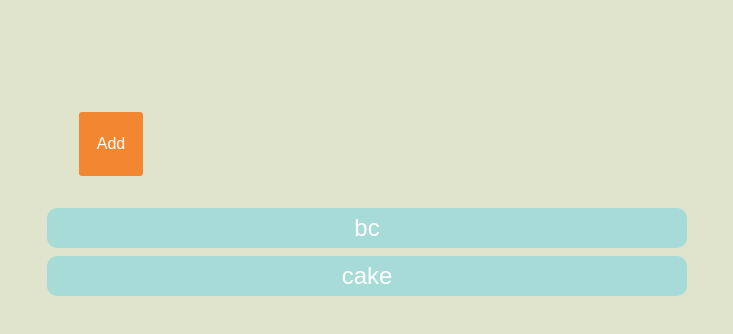
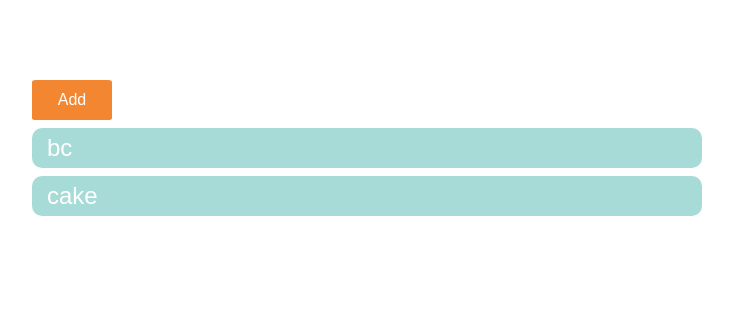
Before and after one commit to abhinav-m/for-the-web, a React (Create React App) app in the folder DataVis/react-recipe-box/: page / in a window 1280 px wide. Shown: the top 334 px of the page, without its empty margins (273-1006 px from the left). Built offline with nearby package versions, Linux system fonts and the light colour scheme.

Commit message:
Added react recipe box initial prototype with lots of ui improvements

```diff
--- a/DataVis/react-recipe-box/src/App.css
+++ b/DataVis/react-recipe-box/src/App.css
@@ -3,18 +3,21 @@ body {
   justify-content: center;
   align-items: center;
   margin-top: 10vh;
-  background: #E0E4CC; }
+  background: white; }
 
 .button-primary {
   display: inline-block;
   text-align: center;
   background: #F38630;
   color: white;
-  height: 8vh;
-  width: 8vh;
-  line-height: 8vh;
-  border-radius: 5%;
-  margin: 5%; }
+  height: 5vh;
+  width: 10vh;
+  line-height: 5vh;
+  border-radius: 5%; }
+
+.buttonContainer {
+  display: flex;
+  justify-content: space-evenly; }
 
 .button-primary:hover {
   cursor: pointer;
@@ -37,13 +40,15 @@ textArea {
 
 .recipeTitle {
   display: flex;
-  justify-content: center;
+  justify-content: space-between;
   width: 50vw;
   height: 5vh;
   color: white;
+  padding-left: 15px;
+  padding-right: 15px;
   align-items: center;
   font-size: 1.5em;
-  margin-bottom: 1vh;
+  margin-top: 1vh;
   border-radius: 10px;
   background: #A7DBD8; }
 
@@ -51,3 +56,19 @@ textArea {
   border-left: #69D2E7 solid 5px;
   border-bottom: #69D2E7 solid 5px;
   cursor: pointer; }
+
+.recipeWrapper {
+  background: #E0E4CC;
+  border-radius: 10px;
+  padding-bottom: 1vh;
+  margin-top: 0.5vh; }
+
+.ingredientName {
+  font-size: 1.2em;
+  margin: 10px;
+  border-radius: 5px;
+  background: grey;
+  padding: 5px; }
+
+.deleteButton:hover {
+  background: red; }
--- a/DataVis/react-recipe-box/src/App.js
+++ b/DataVis/react-recipe-box/src/App.js
@@ -6,17 +6,26 @@ import './App.css';
 class RecipeInfo extends React.Component {
   constructor(){
     super();
-
-    this.toggleExpansion = this.toggleExpansion.bind(this)
     this.state = {
       isExpanded : false
     }
+    this.toggleExpansion = this.toggleExpansion.bind(this)
+    this.delete = this.delete.bind(this)
+    this.editRecipe = this.editRecipe.bind(this)
+  }
+
+  delete() {
+   this.props.deleteFn(this.props.index);
   }
 
   toggleExpansion(){
     this.setState({
       isExpanded:!this.state.isExpanded
     })
+  }
+
+  editRecipe() {
+    this.props.editRecipe(this.props.index);
   }
 
 render(){
@@ -27,6 +36,7 @@ render(){
       return(<div className="recipeWrapper">
       <div className="recipeTitle" onClick={this.toggleExpansion}>{this.props.recipeDetails.title}</div>
       {this.props.recipeDetails.ingredients.split(",").map((ingred,i) => <div className="ingredientName">{ingred}</div> )}
+      <div className="buttonContainer"><div className="button-primary" onClick={this.editRecipe}>Edit</div><div className="button-primary deleteButton" onClick={this.delete}>Delete</div></div>
       </div>
   )
 }
@@ -38,65 +48,77 @@ class RecipesSection extends React.Component {
     super();
     this.state = {
       recipes: [{title:"bc",ingredients:"b,c"},{title:"cake",ingredients:"chocolate,cream,puff"}],
-      makingRecipe: false,
-      newRecipeTitle: "",
-      newRecipeIngredients: ""
+      recipeIndex:-1,
+      newRecipeTitle: "Enter title here",
+      newRecipeIngredients: "Enter ingredients seperated by commas eg (butter,sugar,chocolate)"
     }
     this.saveRecipe = this.saveRecipe.bind(this);
     this.toggleMaker = this.toggleMaker.bind(this);
-    this.sanitizeIngredients = this.sanitizeIngredients.bind(this);
+    this.sanitizeRecipe = this.sanitizeRecipe.bind(this);
     this.resetRecipeValues = this.resetRecipeValues.bind(this);
     this.deleteRecipe = this.deleteRecipe.bind(this);
     this.titleChanged = this.titleChanged.bind(this);
     this.recipeChanged = this.recipeChanged.bind(this);
+    this.editRecipe = this.editRecipe.bind(this);
   }
 
-  toggleMaker(){
+  editRecipe(index){
+    var title = this.state.recipes[index].title
+    var ingred = this.state.recipes[index].ingredients
+    this.setState({
+      recipeIndex:index,
+      newRecipeIngredients:ingred,
+      newRecipeTitle: title },
+      ()=>{this.toggleMaker();
+          })
+  }
+
+  toggleMaker() {
     this.setState({
       makingRecipe: !this.state.makingRecipe
     })
   }
 
-  deleteRecipe(index){
-  this.setState({
-    recipes: this.state.recipes.slice(index,1)
-  })
+  deleteRecipe(index) {
+    var newRecipes = this.state.recipes;
+    newRecipes.splice(index,1)
+    this.setState({
+     recipes: newRecipes
+    })
   }
 
-  sanitizeIngredients() {
-   var trimmedIngredients = this.state.newRecipeIngredients.split(",")
+  sanitizeRecipe() {
+    var trimmedIngredients = this.state.newRecipeIngredients.split(",")
     trimmedIngredients.forEach( val => val = val.trim())
     trimmedIngredients =  trimmedIngredients.join(",");
-    return trimmedIngredients;
+    var trimmedTitle = this.state.newRecipeTitle.trim();
+    return {title:trimmedTitle,ingredients:trimmedIngredients}
   }
 
   saveRecipe() {
-    var ingredients = this.sanitizeIngredients();
-    var newRecipes = this.state.recipes;
-    newRecipes.push({title:this.state.newRecipeTitle,ingredients:ingredients});
-    this.setState({
-      recipes: newRecipes},
-      () => { this.resetRecipeValues();
-              this.toggleMaker();
-            }
-     )
-
+    var sanitizedRecipe = this.sanitizeRecipe();
+    var existingRecipes = this.state.recipes;
+    if(this.state.recipeIndex===-1 && this.state.newRecipeTitle!=="")
+      existingRecipes.push(sanitizedRecipe);
+    else if(this.state.newRecipeTitle!=="")
+      existingRecipes.splice(this.state.recipeIndex,1,sanitizedRecipe);
+    this.setState(
+      { recipes: existingRecipes,
+        recipeIndex: -1},
+        () => { this.resetRecipeValues();
+      })
   }
-
 
   resetRecipeValues() {
     this.setState({
-      newRecipeTitle:"",
-      newRecipeIngredients:""
-      },
+      newRecipeTitle:"Enter title here",
+      newRecipeIngredients:"Enter ingredients seperated by commas eg (butter,sugar,chocolate)"
+      },() =>{this.toggleMaker();}
     )
   }
 
-
-
   titleChanged(e) {
     var val = e.target.value;
-    val = val.trim();
     this.setState({
       newRecipeTitle:val
     })
@@ -114,18 +136,18 @@ class RecipesSection extends React.Component {
         return(<div className="recipeMaker">
                  <h1 className="center">Recipe Maker</h1>
                  <h2 className="center">Title:</h2>
-                 <textArea className="titleEditor" onChange={this.titleChanged}></textArea>
+                 <textArea className="titleEditor" onChange={this.titleChanged} value={this.state.newRecipeTitle}></textArea>
                  <h3 className="center"> Ingredients:</h3>
                  <div className ="ingredientPlace">
-                 <textArea className="ingredientEditor" onChange={this.recipeChanged}></textArea>
+                 <textArea className="ingredientEditor" onChange={this.recipeChanged} value={this.state.newRecipeIngredients}></textArea>
                  </div>
-                 <div className="buttonContainer"><div className="button-primary saveButton" onClick={this.saveRecipe}>Save</div><div className="button-primary backButton">  Back</div></div>
-               </div> )
+                 <div className="buttonContainer"><div className="button-primary saveButton" onClick={this.saveRecipe}>Save</div><div className="button-primary backButton" onClick={this.toggleMaker}>  Back</div></div>
+                </div> )
         else
       return(
           <div className="recipesSection">
             <div className="button-primary" onClick ={this.toggleMaker}>Add</div>
-            {this.state.recipes.map((recipeDetails,i)=> <RecipeInfo  recipeDetails = {recipeDetails} deleteFn={this.deleteRecipe} />)}
+            {this.state.recipes.map((recipeDetails,i)=> <RecipeInfo key={i} recipeDetails = {recipeDetails} deleteFn={this.deleteRecipe} index={i} editRecipe={this.editRecipe}/>)}
           </div>
         )
     }
--- a/DataVis/react-recipe-box/src/App.sass
+++ b/DataVis/react-recipe-box/src/App.sass
@@ -3,21 +3,23 @@ body
     justify-content: center
     align-items: center
     margin-top: 10vh
-    background: #E0E4CC
+    background: white
 
 .button-primary
     display: inline-block
     text-align: center
     background: #F38630
     color: white
-    height: 8vh
-    width: 8vh
-    line-height: 8vh
+    height: 5vh
+    width: 10vh
+    line-height: 5vh
     border-radius: 5%
-    margin: 5%
+
+.buttonContainer
+    display: flex
+    justify-content: space-evenly
 
 .button-primary:hover
-
     cursor: pointer
     background: #FA6900
 
@@ -38,18 +40,36 @@ textArea
 
 .recipeTitle
     display: flex
-    justify-content: center
+    justify-content: space-between
     width: 50vw
     height: 5vh
     color: white
+    padding-left: 15px
+    padding-right: 15px
     align-items: center
     font-size: 1.5em
-    margin-bottom: 1vh
+    margin-top: 1vh
     border-radius: 10px
     background: #A7DBD8
 
 .recipeTitle:hover
-
     border-left: #69D2E7 solid 5px
     border-bottom: #69D2E7 solid 5px
     cursor: pointer
+
+.recipeWrapper
+    background: #E0E4CC
+    border-radius: 10px
+    padding-bottom: 1vh
+    margin-top: 0.5vh
+
+.ingredientName
+    font-size: 1.2em
+    margin: 10px
+    border-radius: 5px
+    background: grey
+    padding: 5px
+
+
+.deleteButton:hover
+    background: red
```
